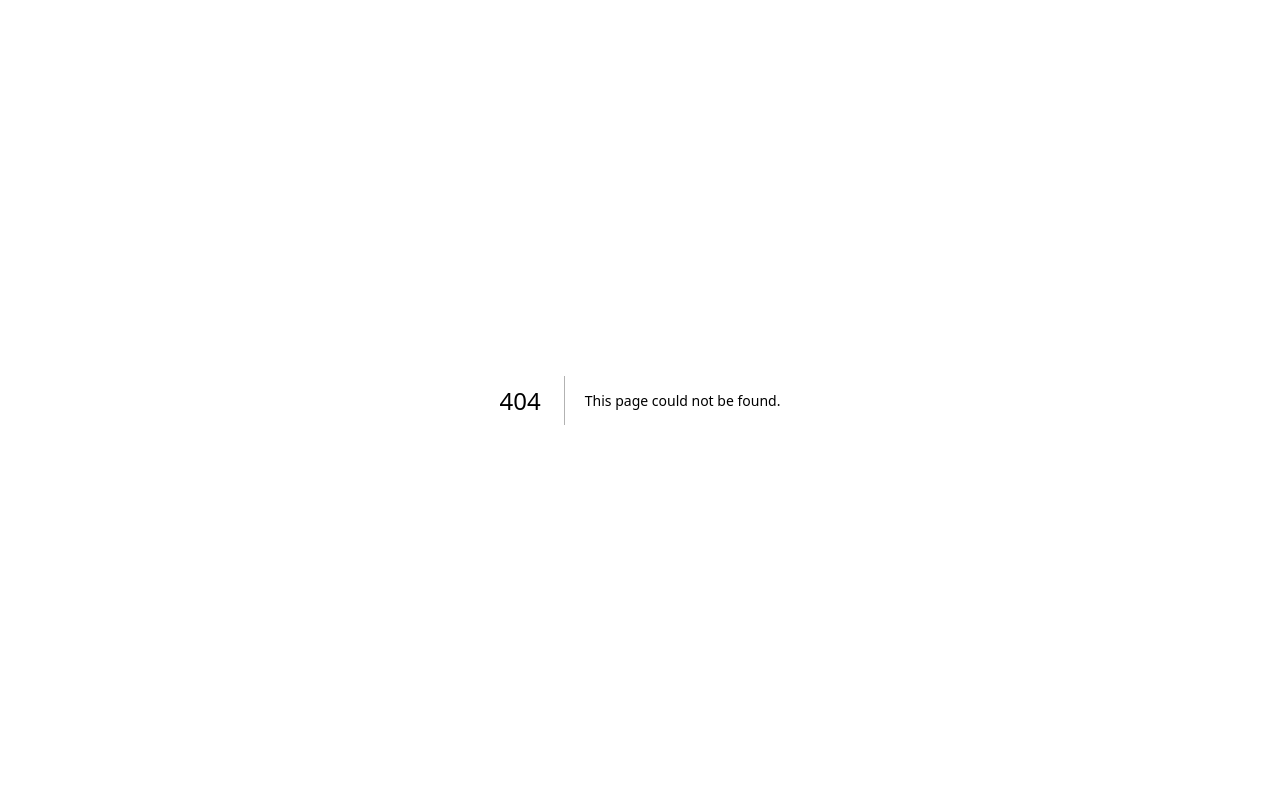
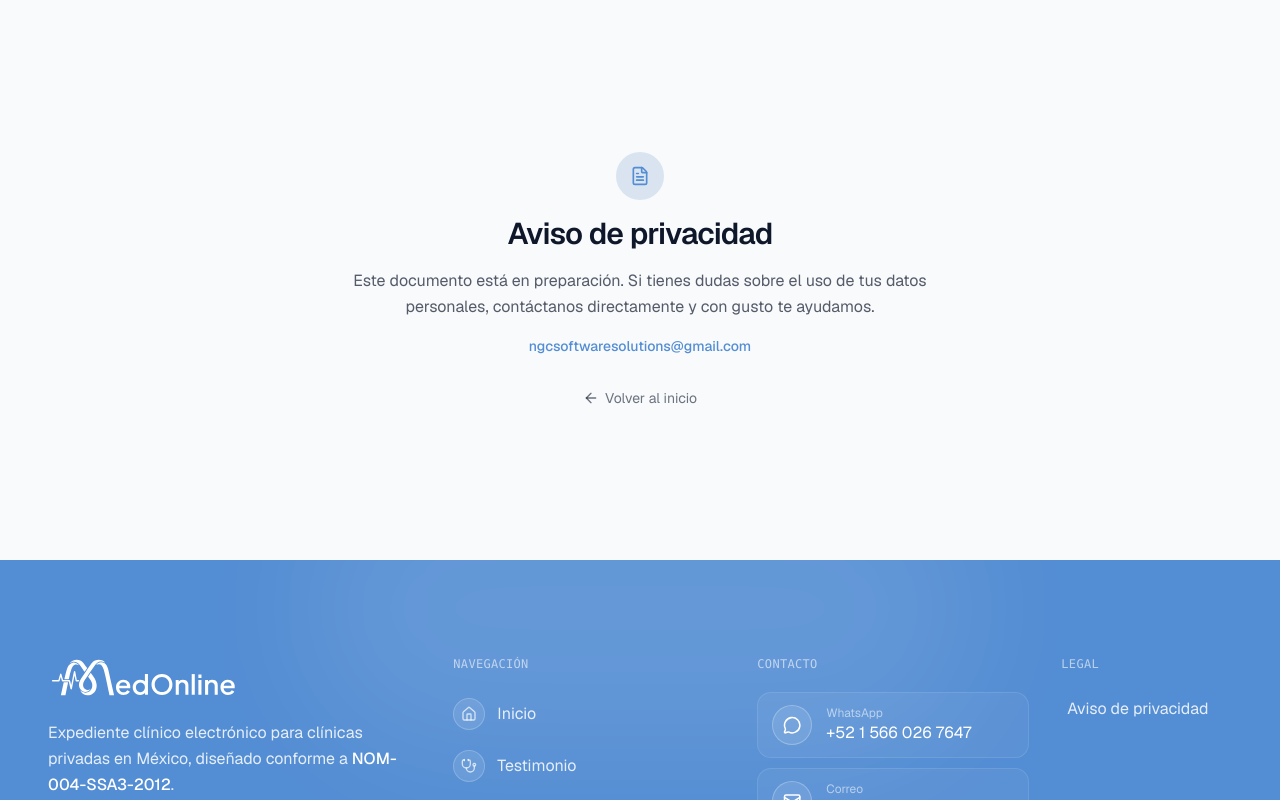
Before and after one commit to ngc-software-solutions/medonline-landing, a Next.js app: page /aviso-de-privacidad in a window 1280 px wide. Before the commit this address had no page. Shown: the top 800 px of the page. Built offline with nearby package versions, Linux system fonts and the light colour scheme; what tailwind-animations would draw is missing.

Commit message:
feat: add Aviso de privacidad page with contact information and navigation links

```diff
--- /dev/null
+++ b/src/app/aviso-de-privacidad/page.tsx
@@ -0,0 +1,49 @@
+import type { Metadata } from "next";
+import Link from "next/link";
+import { ArrowLeft, FileText } from "lucide-react";
+import Footer from "@/components/layout/Footer";
+
+export const metadata: Metadata = {
+  title: "Aviso de privacidad | MedOnline",
+  description:
+    "Aviso de privacidad de MedOnline, en preparación. Contáctanos directamente si tienes dudas sobre el uso de tus datos.",
+  alternates: {
+    canonical: "/aviso-de-privacidad",
+  },
+};
+
+export default function AvisoDePrivacidadPage() {
+  return (
+    <>
+      <main className="flex min-h-[70vh] flex-1 items-center justify-center bg-background px-6 py-24 sm:px-8">
+        <div className="flex max-w-xl flex-col items-center gap-4 text-center">
+          <span className="flex h-12 w-12 items-center justify-center rounded-full bg-primary-muted/60 text-primary">
+            <FileText className="h-5 w-5" strokeWidth={2} aria-hidden />
+          </span>
+          <h1 className="text-2xl font-semibold tracking-tight text-foreground sm:text-3xl">
+            Aviso de privacidad
+          </h1>
+          <p className="text-base leading-relaxed text-foreground/70">
+            Este documento está en preparación. Si tienes dudas sobre el uso
+            de tus datos personales, contáctanos directamente y con gusto te
+            ayudamos.
+          </p>
+          <a
+            href="mailto:ngcsoftwaresolutions@gmail.com"
+            className="text-sm font-medium text-primary hover:underline"
+          >
+            ngcsoftwaresolutions@gmail.com
+          </a>
+          <Link
+            href="/"
+            className="mt-4 inline-flex items-center gap-1.5 text-sm text-foreground/60 transition-colors hover:text-primary"
+          >
+            <ArrowLeft className="h-4 w-4" aria-hidden />
+            Volver al inicio
+          </Link>
+        </div>
+      </main>
+      <Footer />
+    </>
+  );
+}
--- a/src/components/layout/Navbar.tsx
+++ b/src/components/layout/Navbar.tsx
@@ -16,7 +16,7 @@ import NavLink from "@/components/layout/NavLink";
 const navItems = [
   { id: "hero", label: "Inicio", icon: HomeIcon },
   { id: "sin-con-medonline", label: "Beneficios", icon: GitCompare },
-  { id: "cliente-fundador", label: "Cliente fundador", icon: Stethoscope },
+  { id: "cliente-fundador", label: "Testimonio", icon: Stethoscope },
   { id: "nom-004", label: "Cumplimiento", icon: ShieldCheck },
   { id: "modulos", label: "Módulos", icon: LayoutGrid },
 ];
```
